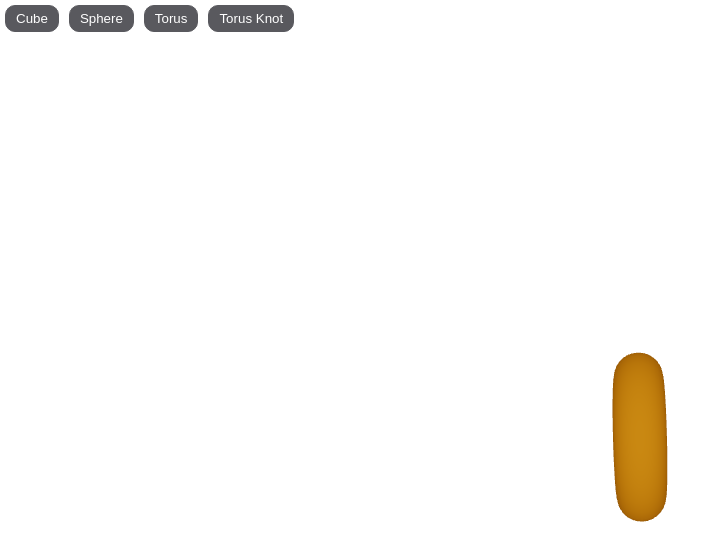
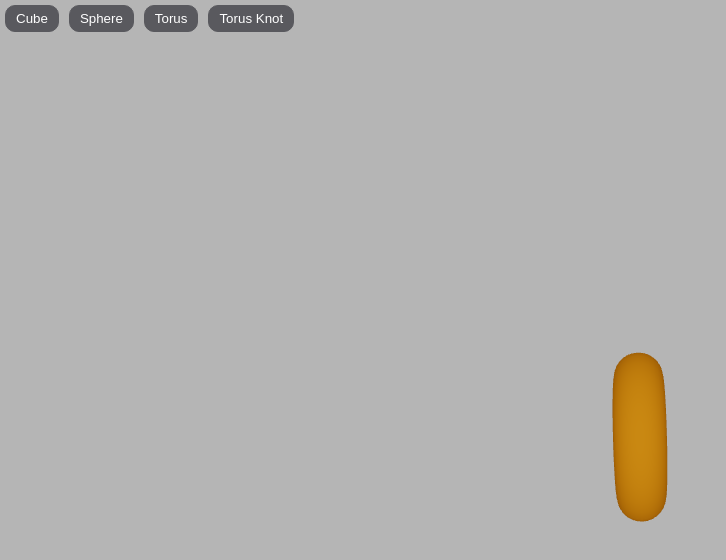
Before and after one commit to beata198/react_three_fiber, a React (Vite) app: page / in a window 1280 px wide. Shown: the top 560 px of the page, without its empty margins (0-726 px from the left). Built offline with nearby package versions, Linux system fonts and the light colour scheme.

Commit message:
change text transform - btn, add body background-color

```diff
--- a/src/App.css
+++ b/src/App.css
@@ -21,6 +21,11 @@ button {
   border-radius: 10px;
   border: 1px solid rgb(89, 89, 94);
   background: rgb(89, 89, 94);
+  text-transform: capitalize;
   color: #fff;
   cursor: pointer;
 }
+
+body {
+  background: rgba(128, 128, 128, 0.582);
+}
```
